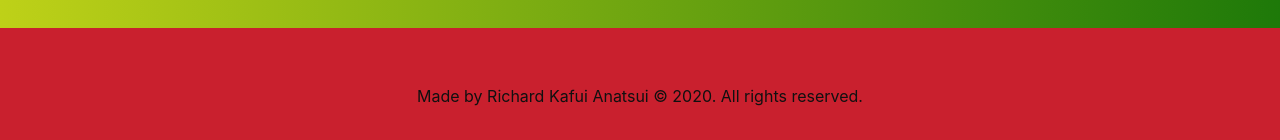
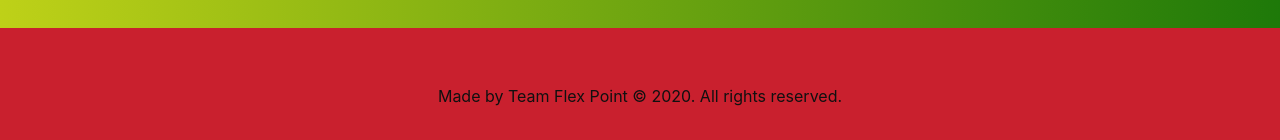
Before and after one commit to seyramfoli/Final-Exams, a PHP site: page /signUp.php in a window 1280 px wide. Shown: the part 949-1089 px from the top of the page. Run offline with PHP 8.4, Linux system fonts and the light colour scheme.

Commit message:
Update signUp.php

```diff
--- a/signUp.php
+++ b/signUp.php
@@ -84,7 +84,7 @@
      <footer class="pt-5 pb-3 ">
 
             <div class="credits text-center mt-2">
-                <p>Made by Richard Kafui Anatsui &copy; 2020. All rights reserved.</p>
+                <p>Made by Team Flex Point &copy; 2020. All rights reserved.</p>
             </div>
         </div>
     </footer>
```
